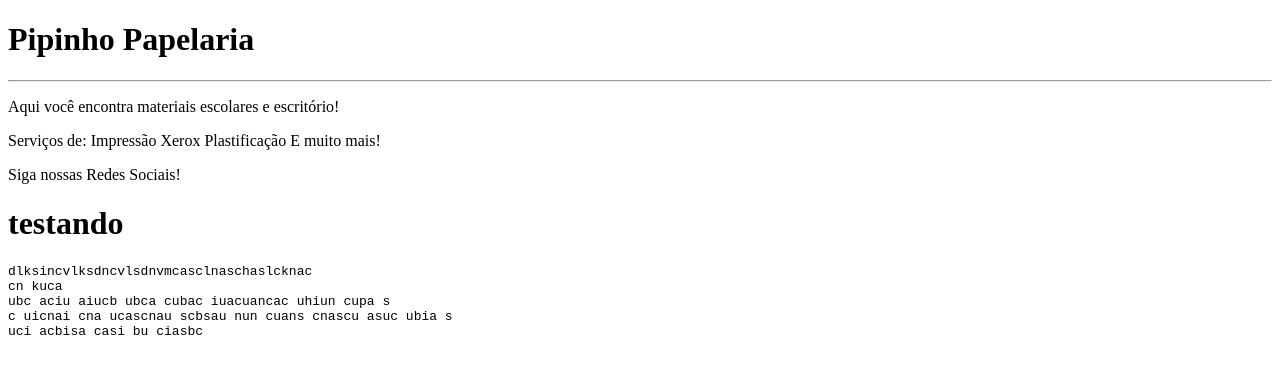
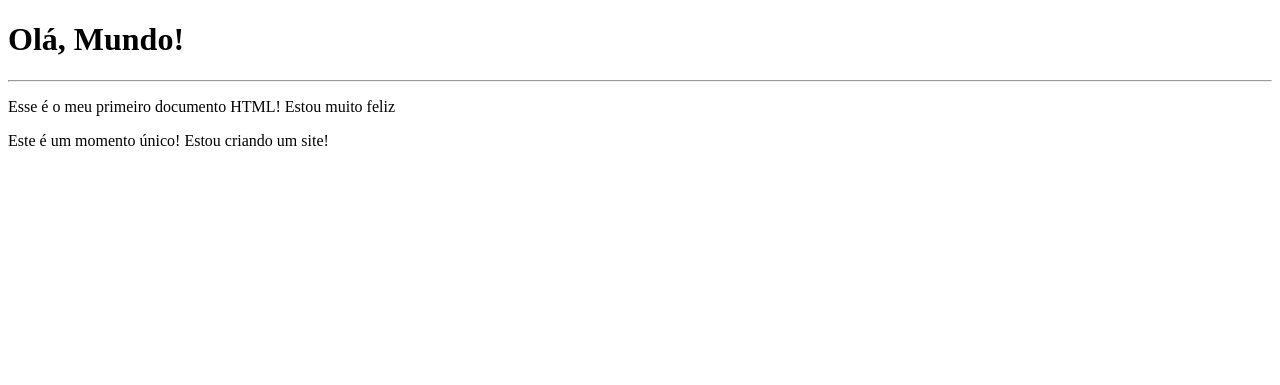
Before and after one commit to fabiobsouza2024/HTML-CSS, a plain HTML site: page exercicios/ex001/index.html in a window 1280 px wide. Drawn offline with Linux system fonts and the light colour scheme.

Commit message:
Update index.html

```diff
--- a/exercicios/ex001/index.html
+++ b/exercicios/ex001/index.html
@@ -3,21 +3,13 @@
 <head>
     <meta charset="UTF-8">
     <meta name="viewport" content="width=device-width, initial-scale=1.0">
-    <title>Pippinho papelaria</title>
+    <title>Meu primeiro exercício</title>
 </head>
 <body>
-    <h1>Pipinho Papelaria</h1>
+    <h1>Olá, Mundo!</h1>
     <hr>
-    <p>Aqui você encontra materiais escolares e escritório!</p>
-    <p>Serviços de: Impressão Xerox Plastificação E muito mais!</p>
-    <p>Siga nossas Redes Sociais!</p>
-    <h1>testando</h1>
-    <pre>
-<p>dlksincvlksdncvlsdnvmcasclnaschaslcknac
-cn kuca
-ubc aciu aiucb ubca cubac iuacuancac uhiun cupa s
-c uicnai cna ucascnau scbsau nun cuans cnascu asuc ubia s
-uci acbisa casi bu ciasbc </p>
-    </pre>
+    <p>Esse é o meu primeiro documento HTML! Estou muito feliz</p>
+    <p>Este é um momento único! Estou criando um site!</p>
+
 </body>
 </html>
```
